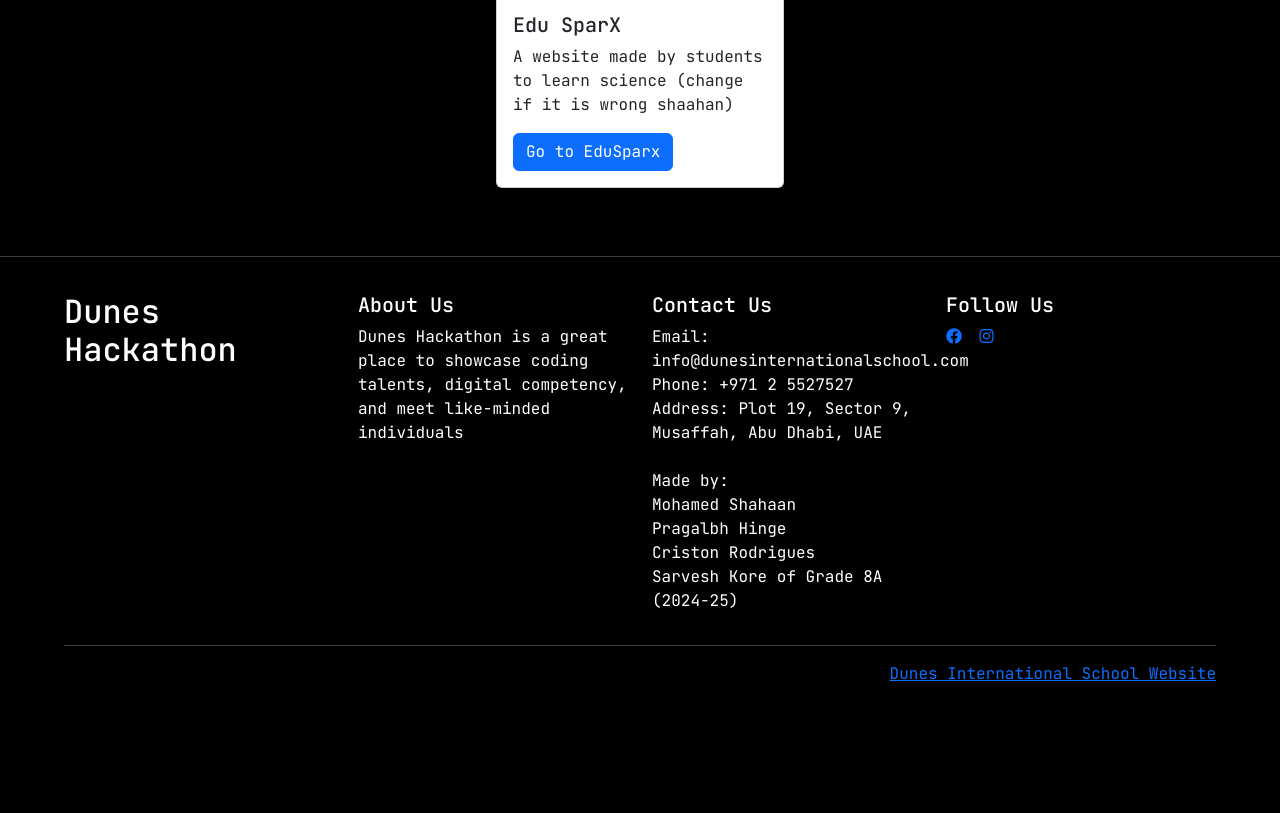
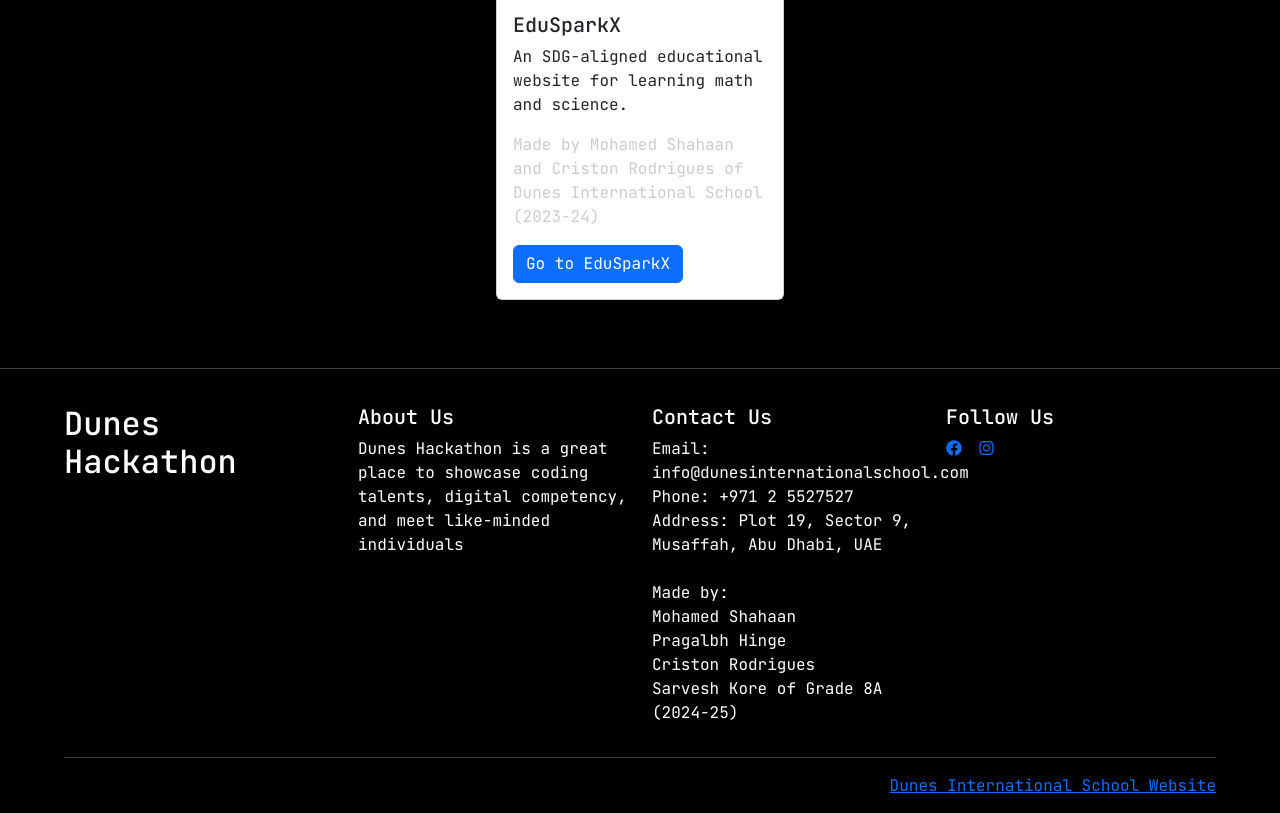
Before and after one commit to PhantomDaDev/dis-hackathon, a plain HTML site: page index.html in a window 1280 px wide. Shown: the part 2030-2843 px from the top of the page. Before the commit the page ends 2752 px from the top, so only its background shows below. Drawn offline with nearby package versions, Linux system fonts and the light colour scheme.

Commit message:
changed card 2.0 + navbar update

```diff
--- a/index.html
+++ b/index.html
@@ -49,7 +49,7 @@
               <a class="nav-link" href="#gallery">Gallery</a>
             </li>
             <li class="nav-item">
-              <a class="nav-link" href="#contact">Contact</a>
+              <a class="nav-link" href="#footer">Contact</a>
             </li>
           </ul>
           <button
@@ -196,16 +196,19 @@
       <div class="card mx-auto" style="width: 18rem">
         <img src="..." class="card-img-top" alt="..." />
         <div class="card-body">
-          <h5 class="card-title">Edu SparX</h5>
+          <h5 class="card-title">EduSparkX</h5>
           <p class="card-text">
-           A website made by students to learn science (change if it is wrong shaahan)
+           An SDG-aligned educational website for learning math and science.
           </p>
-          <a href="#" class="btn btn-primary">Go to EduSparx</a>
+          <p class="card-text" style="color: #ccc">
+           Made by Mohamed Shahaan and Criston Rodrigues of Dunes International School (2023-24)
+          </p>
+          <a href="https://gitdpro.github.io/EduSparkX.io/index.html" class="btn btn-primary">Go to EduSparkX</a>
         </div>
       </div>
     </section>
     <hr width="100%" style="align-self: center;">
-    <footer class="footer">
+    <footer class="footer" id="footer">
       <div class="container">
         <div class="row">
           <div class="col-md-3">
```
